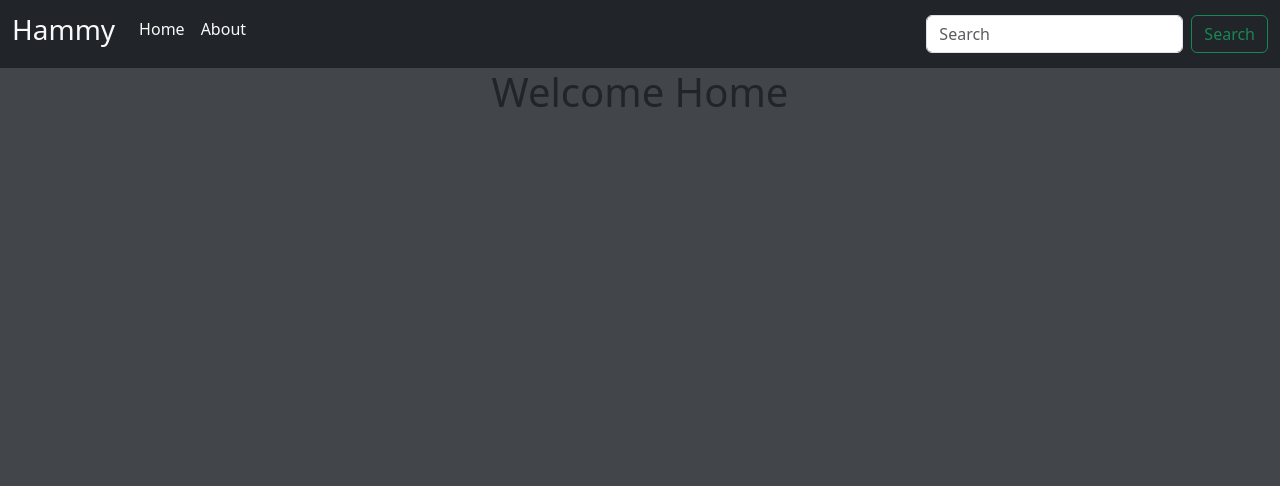
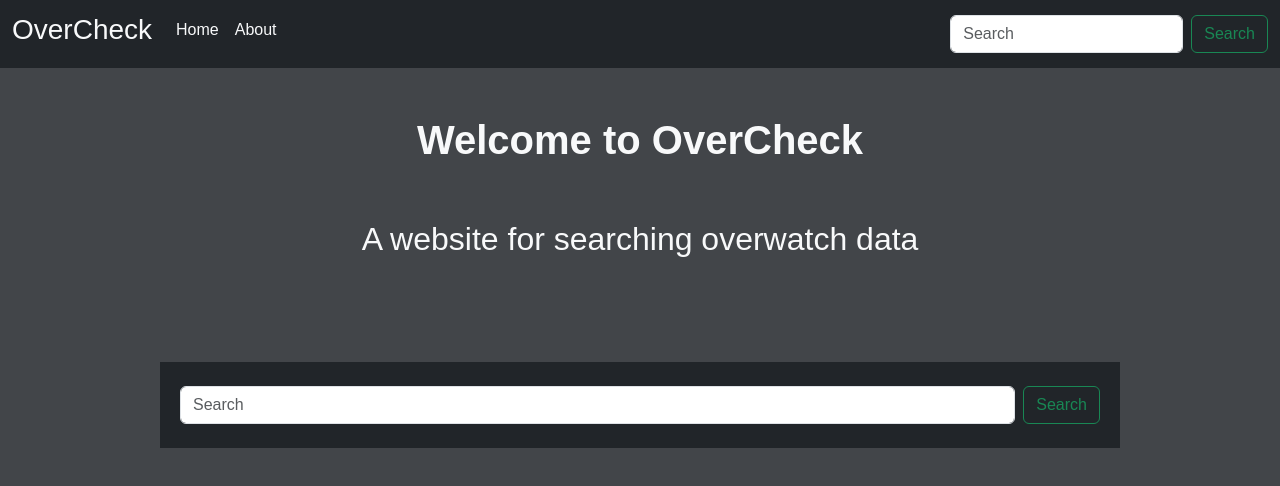
Before and after one commit to HammyLA/OverwatchDataWebsite, a React (Create React App) app: page / in a window 1280 px wide. Shown: the top 486 px of the page. Built offline with nearby package versions, Linux system fonts and the light colour scheme.

Commit message:
home page change and search
W searvh

```diff
--- a/src/App.css
+++ b/src/App.css
@@ -1,5 +1,7 @@
 .App {
   text-align: center;
+  color: white;
+  font-family: Arial, Helvetica, sans-serif;
 }
 
 body {
--- a/src/components/Card.jsx
+++ b/src/components/Card.jsx
@@ -4,12 +4,11 @@ import Image from "../assets/HamtaroN.webp";
 function Card(props) {
   return (
     <div className="col">
-      {" "}
-      <div className="card text-bg-dark border-light mb-3">
+      <div className="card text-bg-dark border-light mb-4">
         <div className="card-header">
           <img
             src={props.image}
-            className="card-img-top opacity-25 w-25"
+            className="card-img-top w-25 border border-light"
             alt="noImage"
           />
         </div>
--- a/src/components/Header.jsx
+++ b/src/components/Header.jsx
@@ -23,7 +23,7 @@ function Header() {
       <nav className="navbar navbar-expand-lg bg-dark">
         <div className="container-fluid">
           <Link className="navbar-brand" to="/">
-            <h3 className="text-light">Hammy</h3>
+            <h3 className="text-light">OverCheck</h3>
           </Link>
           <div className="collapse navbar-collapse">
             <ul className="navbar-nav">
--- a/src/pages/Data.jsx
+++ b/src/pages/Data.jsx
@@ -10,26 +10,52 @@ function Data() {
   const ovfast = new OverfastClient();
   const [list, setList] = useState([]);
   const [offset, setOffset] = useState(0);
-  var play = [];
+  const [total, setTotal] = useState(0);
+
+  const updateVals = (val) => {
+    setList([]);
+    setOffset((offset) => offset + val);
+  };
 
   useEffect(() => {
-    ovfast.players.searchPlayers(`${name}`, {offset : offset}).then((players) => {
-      console.log(offset)
-      setList(players.results);
-    });
-  }, []);
+    ovfast.players
+      .searchPlayers(`${name}`, { offset: offset })
+      .then((players) => {
+        setTotal(players.total)
+        setList(players.results);
+      });
+  }, [offset]);
 
-  function update(val) {
-
-  }
-
+  console.log(offset);
 
   console.log(list);
 
   return (
     <div className="p-5">
       <div className="container-fluid bg-dark text-white p-4">
-        <h1>{name}</h1>
+        <h1 className="p-1">Searched for: {name}</h1>
+        <h3 className="p-1 text-secondary">{total} Results</h3>
+        <div className="row p-3">
+          <button
+            type="button"
+            className="col-2 btn btn-outline-primary"
+            disabled={offset <= 0}
+            onClick={() => updateVals(-20)}
+          >
+            Prev
+          </button>
+          <h3 className="col">
+            {offset} - {offset + list.length}
+          </h3>
+          <button
+            type="button"
+            className="col-2 btn btn-outline-primary"
+            disabled={list.length < 20}
+            onClick={() => updateVals(20)}
+          >
+            Next
+          </button>
+        </div>
         <ul className="row g-4 row-cols-1 row-cols-md-4">
           {list.map((item, index) => (
             <Card
@@ -40,14 +66,6 @@ function Data() {
             />
           ))}
         </ul>
-        <div class="btn-group" role="group" aria-label="Basic outlined example">
-          <button type="button" class="btn btn-outline-primary">
-            Left
-          </button>
-          <button type="button" class="btn btn-outline-primary">
-            Right
-          </button>
-        </div>
       </div>
     </div>
   );
--- a/src/pages/Home.jsx
+++ b/src/pages/Home.jsx
@@ -1,11 +1,55 @@
-import React from 'react'
+import React, { useState } from "react";
+import { createSearchParams, useNavigate } from "react-router-dom";
 
 function Home() {
+  const navigate = useNavigate();
+  const [inputValue, setInputValue] = useState("");
+
+  const HandleClick = () => {
+    console.log("Input value: ", inputValue);
+    navigate({
+      pathname: "/search",
+      search: createSearchParams({ name: inputValue }).toString(),
+    });
+  };
+
+  const HandleInputChange = (e) => {
+    e.preventDefault();
+    setInputValue(e.target.value);
+  };
+
   return (
     <div>
-        <h1>Welcome Home</h1>
+      <div className="text-light p-5">
+        <h1 className="text-light">
+          <strong>Welcome to OverCheck</strong>
+        </h1>
+        <h2 className="text-light p-5">
+          A website for searching overwatch data
+        </h2>
+      </div>
+      <div className="container bg-dark w-75">
+        <form className="d-flex py-4 px-2 mx-50" role="search">
+          <input
+            className="form-control me-2"
+            type="search"
+            name="name"
+            value={inputValue}
+            placeholder="Search"
+            aria-label="Search"
+            onChange={HandleInputChange}
+          />
+          <button
+            className="btn btn-outline-success"
+            type="submit"
+            onClick={HandleClick}
+          >
+            Search
+          </button>
+        </form>
+      </div>
     </div>
-  )
+  );
 }
 
-export default Home
+export default Home;
```
